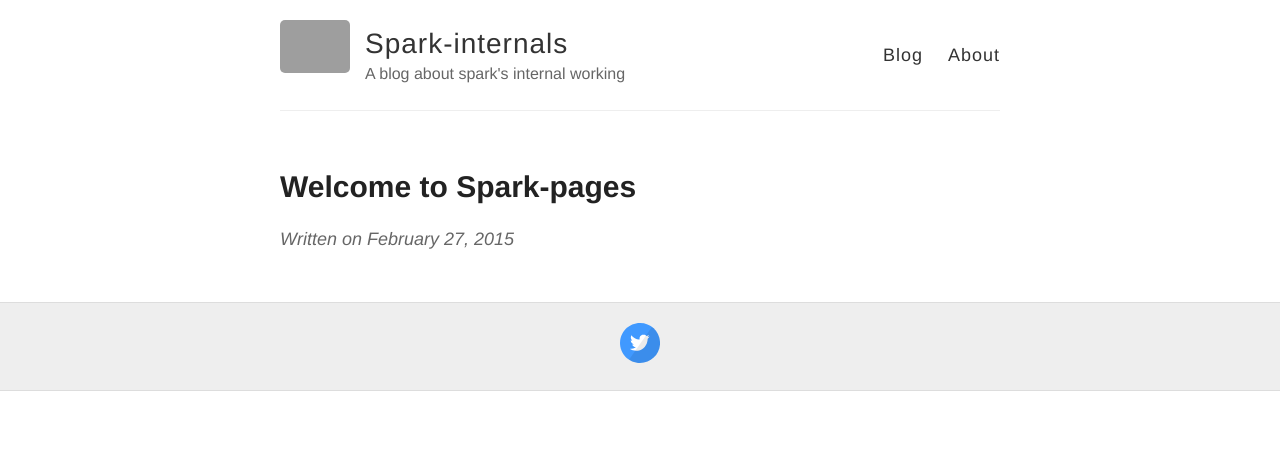
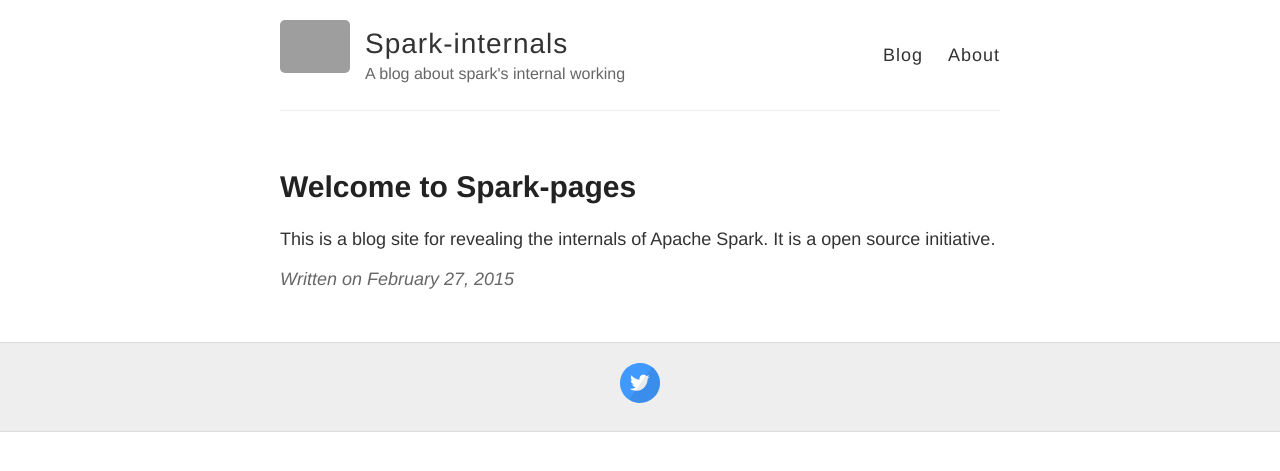
Before and after one commit to PiyushMishra/spak-ghpages, a Jekyll site: the page built from _posts/2015-02-27-welcome-to-spark-pages.markdown, in a window 1280 px wide. Shown: the top 471 px of the page. Built offline with Jekyll 4.4.1, drawn with Linux system fonts in a browser that asks for light colours; Markdown is read by kramdown in place of the engine named in the settings; grey boxes are pictures that could not be loaded.

```diff
--- a/_posts/2015-02-27-blockManager.markdown
+++ b/_posts/2015-02-27-blockManager.markdown
@@ -11,7 +11,7 @@ In Spark BlockManager run on every node(driver or executers) which provides inte
 
 Note that #initialize() must be called before the BlockManager is usable.
 
-Blockmangers communicate with other Blockmanagers running on different nodes for sending and retriving data
+Blockmangers communicate with other Blockmanagers running on different nodes for sending and retriving data.
 
 Blockmanager contains shufflemanagers, security managers and blocktransferService as its components. It extends the interface BlockDataManager
 which exposes methods getBlockData and putBlockData to play with data locally.
--- a/_posts/2015-02-27-welcome-to-spark-pages.markdown
+++ b/_posts/2015-02-27-welcome-to-spark-pages.markdown
@@ -4,3 +4,5 @@ title:  "Welcome to Spark-pages"
 date:   2015-02-27 14:50:13
 categories: introduction
 ---
+
+This is a blog site for revealing the internals of Apache Spark. It is a open source initiative.
```
Also changed, not shown: images/BlockManager.jpeg, 1 other file.
